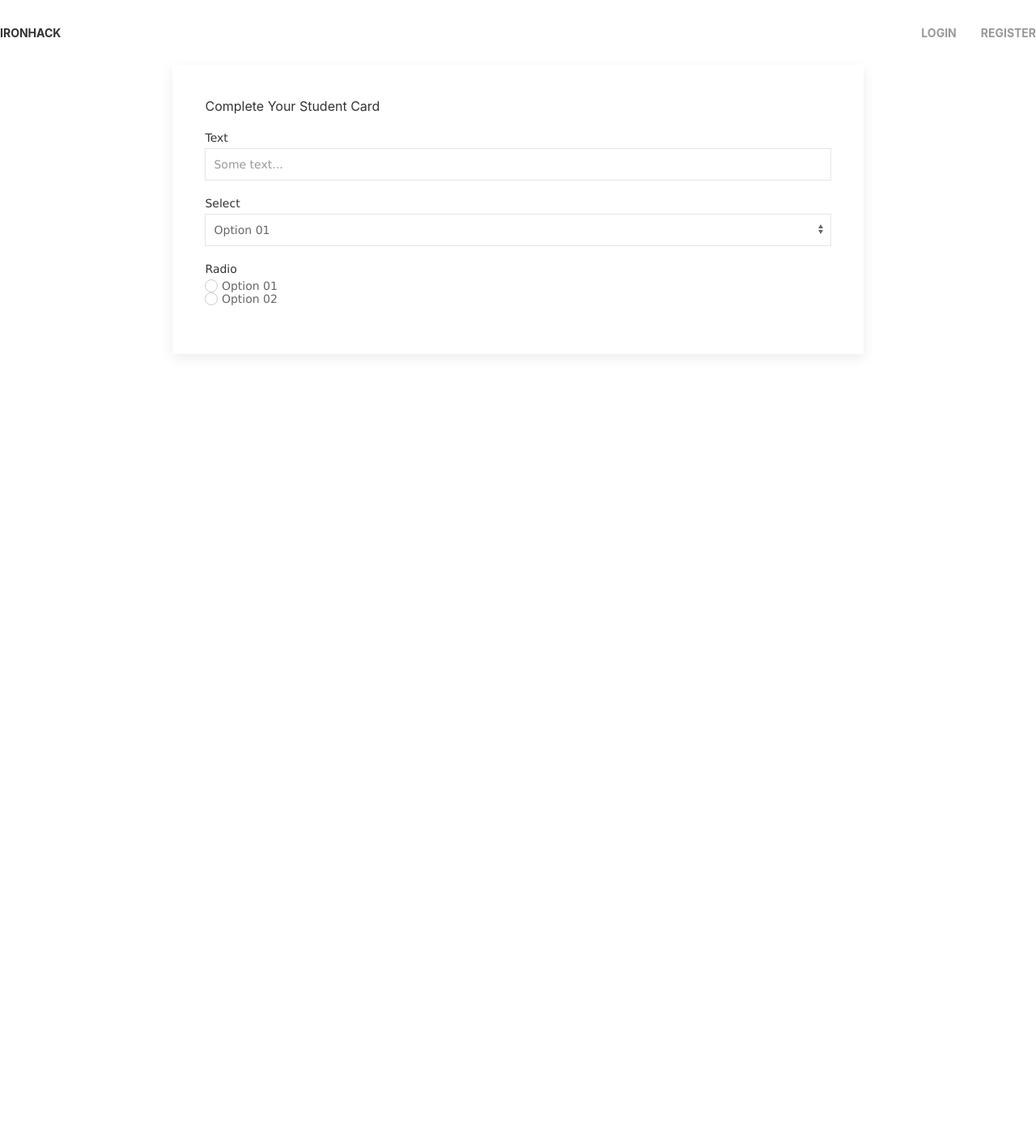
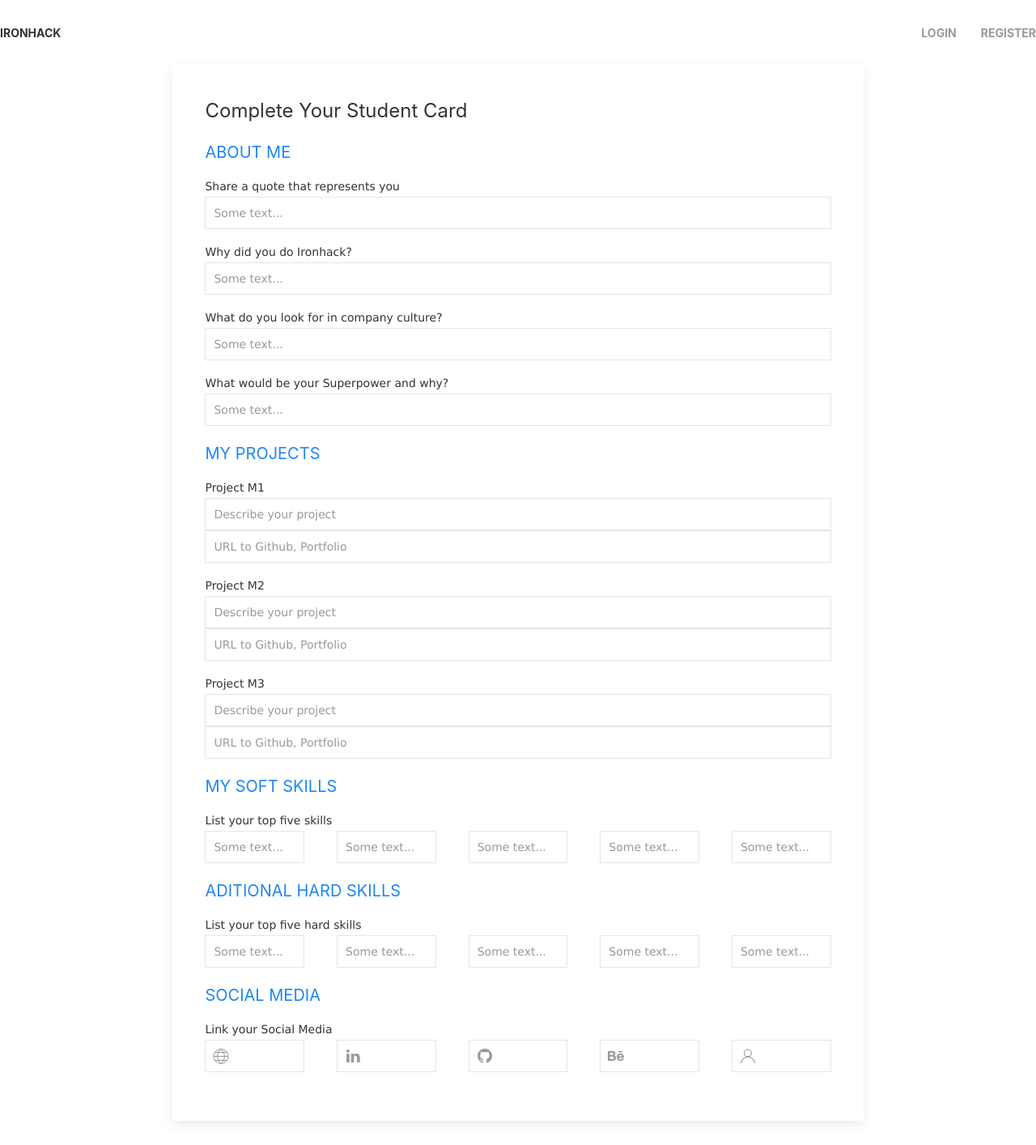
Before and after one commit to Outcome-tracker/OutcomesTracker, a Node server app: page /sboard-form in a window 1280 px wide. Shown: the whole page at 81% size. Before the commit the page ends 439 px from the top, so only its background shows below. Run offline with Node 20, Linux system fonts and the light colour scheme; some libraries are stand-ins or nearby versions.

Commit message:
sboard-form ready

```diff
--- a/views/sboard-form.hbs
+++ b/views/sboard-form.hbs
@@ -4,34 +4,151 @@
       <div class="uk-card uk-card-default uk-padding">
         <form class="uk-form-stacked">
 
+          <h3>Complete Your Student Card</h3>
+
           <div class="uk-margin">
-            <h5>Complete Your Student Card</h5>
-            <label class="uk-form-label" for="form-stacked-text">Text</label>
+            <h4 class="uk-text-primary">ABOUT ME</h4>
+            <label class="uk-form-label" for="form-stacked-text">Share a quote that represents you</label>
             <div class="uk-form-controls">
               <input class="uk-input" id="form-stacked-text" type="text" placeholder="Some text...">
             </div>
           </div>
 
           <div class="uk-margin">
-            <label class="uk-form-label" for="form-stacked-select">Select</label>
+            <label class="uk-form-label" for="form-stacked-text">Why did you do Ironhack?</label>
             <div class="uk-form-controls">
-              <select class="uk-select" id="form-stacked-select">
-                <option>Option 01</option>
-                <option>Option 02</option>
-              </select>
+              <input class="uk-input" id="form-stacked-text" type="text" placeholder="Some text...">
             </div>
           </div>
 
           <div class="uk-margin">
-            <div class="uk-form-label">Radio</div>
+            <label class="uk-form-label" for="form-stacked-text">What do you look for in company culture?</label>
             <div class="uk-form-controls">
-              <label><input class="uk-radio" type="radio" name="radio1"> Option 01</label><br>
-              <label><input class="uk-radio" type="radio" name="radio1"> Option 02</label>
+              <input class="uk-input" id="form-stacked-text" type="text" placeholder="Some text...">
             </div>
           </div>
 
+          <div class="uk-margin">
+            <label class="uk-form-label" for="form-stacked-text">What would be your Superpower and why?</label>
+            <div class="uk-form-controls">
+              <input class="uk-input" id="form-stacked-text" type="text" placeholder="Some text...">
+            </div>
+          </div>
+
+          <div class="uk-margin">
+            <h4 class="uk-text-primary">MY PROJECTS</h4>
+            <label class="uk-form-label" for="form-stacked-text">Project M1</label>
+            <div class="uk-form-controls">
+              <input class="uk-input" id="form-stacked-text" type="text" placeholder="Describe your project">
+              <input class="uk-input" id="form-stacked-text" type="text" placeholder="URL to Github, Portfolio ">
+            </div>
+          </div>
+
+          <div class="uk-margin">
+            <label class="uk-form-label" for="form-stacked-text">Project M2</label>
+            <div class="uk-form-controls">
+              <input class="uk-input" id="form-stacked-text" type="text" placeholder="Describe your project">
+              <input class="uk-input" id="form-stacked-text" type="text" placeholder="URL to Github, Portfolio ">
+            </div>
+          </div>
+
+          <div class="uk-margin">
+            <label class="uk-form-label" for="form-stacked-text">Project M3</label>
+            <div class="uk-form-controls">
+              <input class="uk-input" id="form-stacked-text" type="text" placeholder="Describe your project">
+              <input class="uk-input" id="form-stacked-text" type="text" placeholder="URL to Github, Portfolio ">
+            </div>
+
+            <div class="uk-margin">
+              <h4 class="uk-text-primary">MY SOFT SKILLS</h4>
+              <label class="uk-form-label" for="form-stacked-text">List your top five skills</label>
+              <div class="uk-form-controls">
+                <div class="uk-child-width-1-5@m uk-grid-match" uk-grid>
+                  <div class=" uk-flex-inline">
+                    <input class="uk-input" id="form-stacked-text" type="text" placeholder="Some text...">
+                  </div>
+                  <div class=" uk-flex-inline">
+                    <input class="uk-input" id="form-stacked-text" type="text" placeholder="Some text...">
+                  </div>
+                  <div class=" uk-flex-inline">
+                    <input class="uk-input" id="form-stacked-text" type="text" placeholder="Some text...">
+                  </div>
+                  <div class=" uk-flex-inline">
+                    <input class="uk-input" id="form-stacked-text" type="text" placeholder="Some text...">
+                  </div>
+                  <div class=" uk-flex-inline">
+                    <input class="uk-input" id="form-stacked-text" type="text" placeholder="Some text...">
+                  </div>
+                </div>
+              </div>
+            </div>
+
+            <div class="uk-margin">
+              <h4 class="uk-text-primary">ADITIONAL HARD SKILLS</h4>
+              <label class="uk-form-label" for="form-stacked-text">List your top five hard skills</label>
+              <div class="uk-form-controls">
+                <div class="uk-child-width-1-5@m uk-grid-match" uk-grid>
+                  <div class=" uk-flex-inline">
+                    <input class="uk-input" id="form-stacked-text" type="text" placeholder="Some text...">
+                  </div>
+                  <div class=" uk-flex-inline">
+                    <input class="uk-input" id="form-stacked-text" type="text" placeholder="Some text...">
+                  </div>
+                  <div class=" uk-flex-inline">
+                    <input class="uk-input" id="form-stacked-text" type="text" placeholder="Some text...">
+                  </div>
+                  <div class=" uk-flex-inline">
+                    <input class="uk-input" id="form-stacked-text" type="text" placeholder="Some text...">
+                  </div>
+                  <div class=" uk-flex-inline">
+                    <input class="uk-input" id="form-stacked-text" type="text" placeholder="Some text...">
+                  </div>
+                </div>
+              </div>
+            </div>
+
+            <div class="uk-margin">
+              <h4 class="uk-text-primary">SOCIAL MEDIA</h4>
+              <label class="uk-form-label" for="form-stacked-text">Link your Social Media</label>
+              <div class="uk-form-controls">
+                <div class="uk-child-width-1-5@m uk-grid-match" uk-grid>
+
+                  <div class=" uk-flex-inline">
+                    <div class="uk-inline">
+                      <span class="uk-form-icon" uk-icon="icon: world"></span>
+                      <input class="uk-input">
+                    </div>
+                  </div>
+                  <div class=" uk-flex-inline">
+                    <div class="uk-inline">
+                      <span class="uk-form-icon" uk-icon="icon: linkedin"></span>
+                      <input class="uk-input">
+                    </div>
+                  </div>
+                  <div class=" uk-flex-inline">
+                    <div class="uk-inline">
+                      <span class="uk-form-icon" uk-icon="icon: github"></span>
+                      <input class="uk-input">
+                    </div>
+                  </div>
+                  <div class=" uk-flex-inline">
+                    <div class="uk-inline">
+                      <span class="uk-form-icon" uk-icon="icon: behance"></span>
+                      <input class="uk-input">
+                    </div>
+                  </div>
+                  <div class=" uk-flex-inline">
+                    <div class="uk-inline">
+                      <span class="uk-form-icon" uk-icon="icon: user"></span>
+                      <input class="uk-input">
+                    </div>
+                  </div>
+
+                </div>
+              </div>
+            </div>
+
         </form>
-
       </div>
     </div>
   </div>
```
